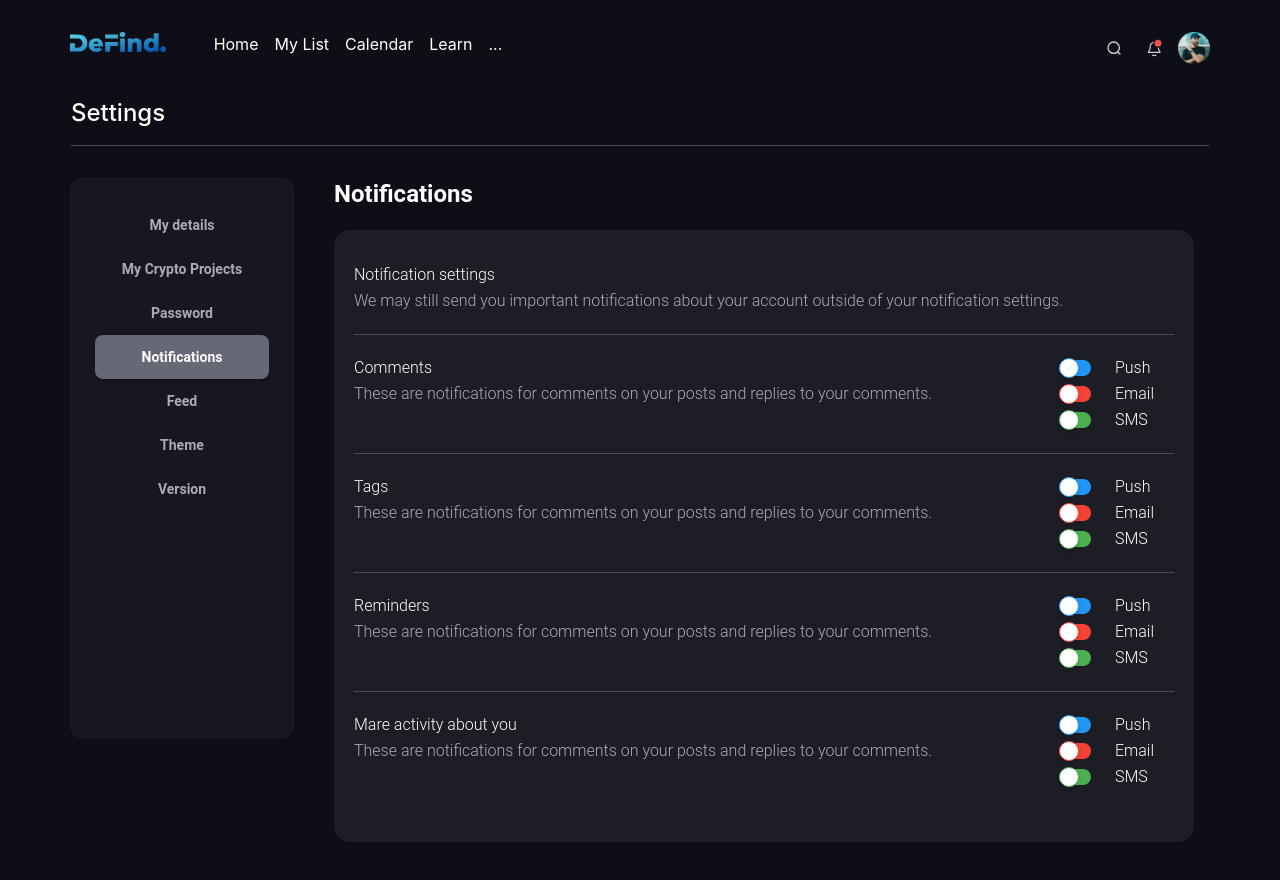
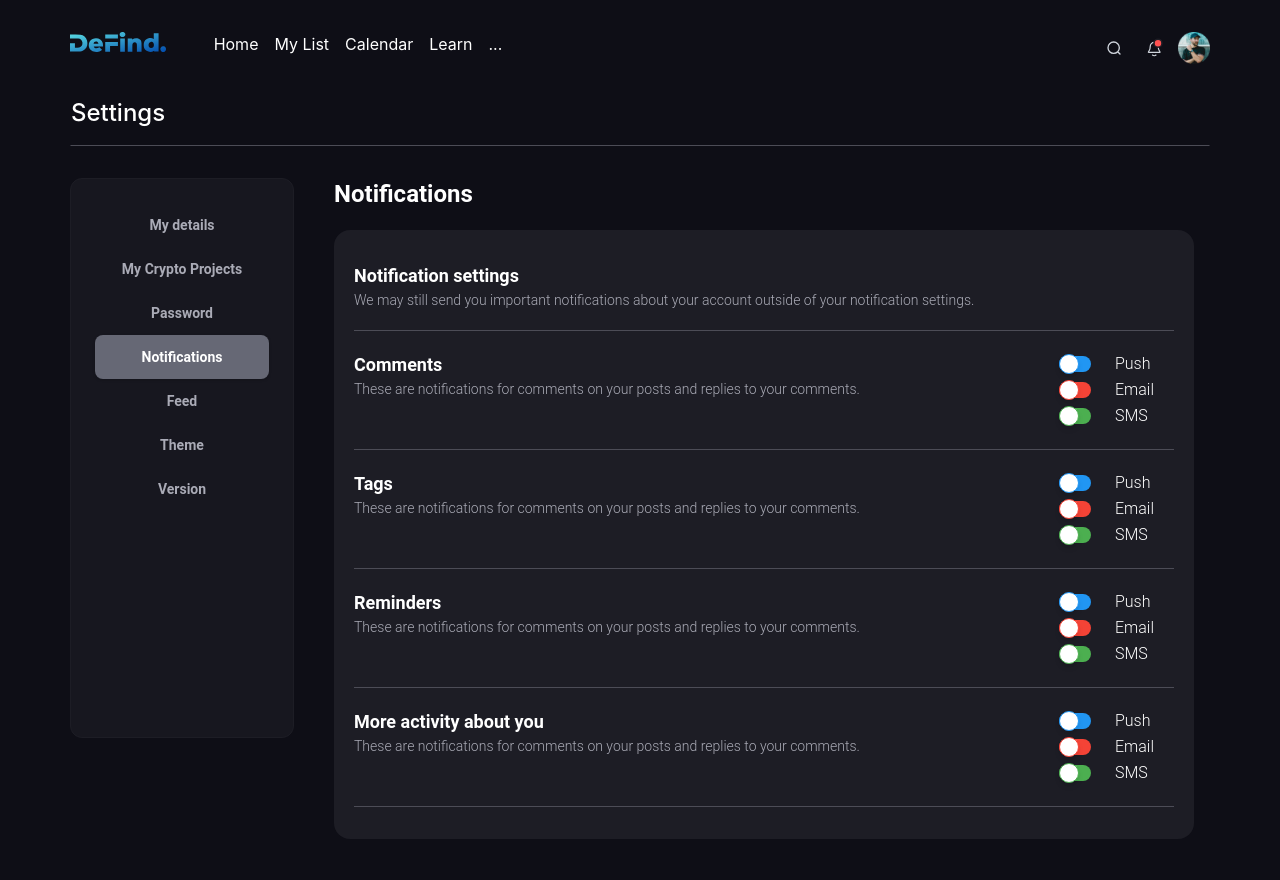
Before and after one commit to dreamdev2427/defind_frontend, a React (Create React App) app: page /settings in a window 1280 px wide. Both pictures are taken after a click on the tab "Notifications". Shown: the top 880 px of the page. Built offline with nearby package versions, Linux system fonts and the light colour scheme.

Commit message:
update notification settings

```diff
--- a/src/pages/Profile.jsx
+++ b/src/pages/Profile.jsx
@@ -457,18 +457,20 @@ const Profile = () => {
               </div>
               <div className="bg-[#1D1D25] rounded-2xl px-5 py-8 mt-5 w-full ">
                 <div className="pb-5 border-b-[1px] border-b-[#4C4C56]">
-                  <div className="text-white text-left">
+                  <div className="text-lg font-semibold text-white text-left">
                     Notification settings
                   </div>
-                  <div className="text-[#aaabb6] text-left">
+                  <div className="text-[#aaabb6] text-left text-sm">
                     We may still send you important notifications about your
                     account outside of your notification settings.
                   </div>
                 </div>
                 <div className="pb-5 border-b-[1px] border-b-[#4C4C56] pt-5 flex w-full justify-between">
                   <div className="">
-                    <div className="text-white text-left">Comments</div>
-                    <div className="text-[#aaabb6] text-left">
+                    <div className="text-lg font-semibold text-white text-left">
+                      Comments
+                    </div>
+                    <div className="text-[#aaabb6] text-left text-sm">
                       These are notifications for comments on your posts and
                       replies to your comments.
                     </div>
@@ -491,8 +493,10 @@ const Profile = () => {
 
                 <div className="pb-5 border-b-[1px] border-b-[#4C4C56] pt-5 flex w-full justify-between">
                   <div className="">
-                    <div className="text-white text-left">Tags</div>
-                    <div className="text-[#aaabb6] text-left">
+                    <div className="text-lg font-semibold text-white text-left">
+                      Tags
+                    </div>
+                    <div className="text-[#aaabb6] text-left text-sm">
                       These are notifications for comments on your posts and
                       replies to your comments.
                     </div>
@@ -515,8 +519,10 @@ const Profile = () => {
 
                 <div className="pb-5 border-b-[1px] border-b-[#4C4C56] pt-5 flex w-full justify-between">
                   <div className="">
-                    <div className="text-white text-left">Reminders</div>
-                    <div className="text-[#aaabb6] text-left">
+                    <div className="text-lg font-semibold text-white text-left">
+                      Reminders
+                    </div>
+                    <div className="text-[#aaabb6] text-left text-sm">
                       These are notifications for comments on your posts and
                       replies to your comments.
                     </div>
@@ -537,12 +543,12 @@ const Profile = () => {
                   </div>
                 </div>
 
-                <div className="pb-5 pt-5 flex w-full justify-between">
+                <div className="pb-5 border-b-[1px] border-b-[#4C4C56] pt-5 flex w-full justify-between">
                   <div className="">
-                    <div className="text-white text-left">
-                      Mare activity about you
+                    <div className="text-lg font-semibold text-white text-left">
+                      More activity about you
                     </div>
-                    <div className="text-[#aaabb6] text-left">
+                    <div className="text-[#aaabb6] text-left text-sm">
                       These are notifications for comments on your posts and
                       replies to your comments.
                     </div>
```
